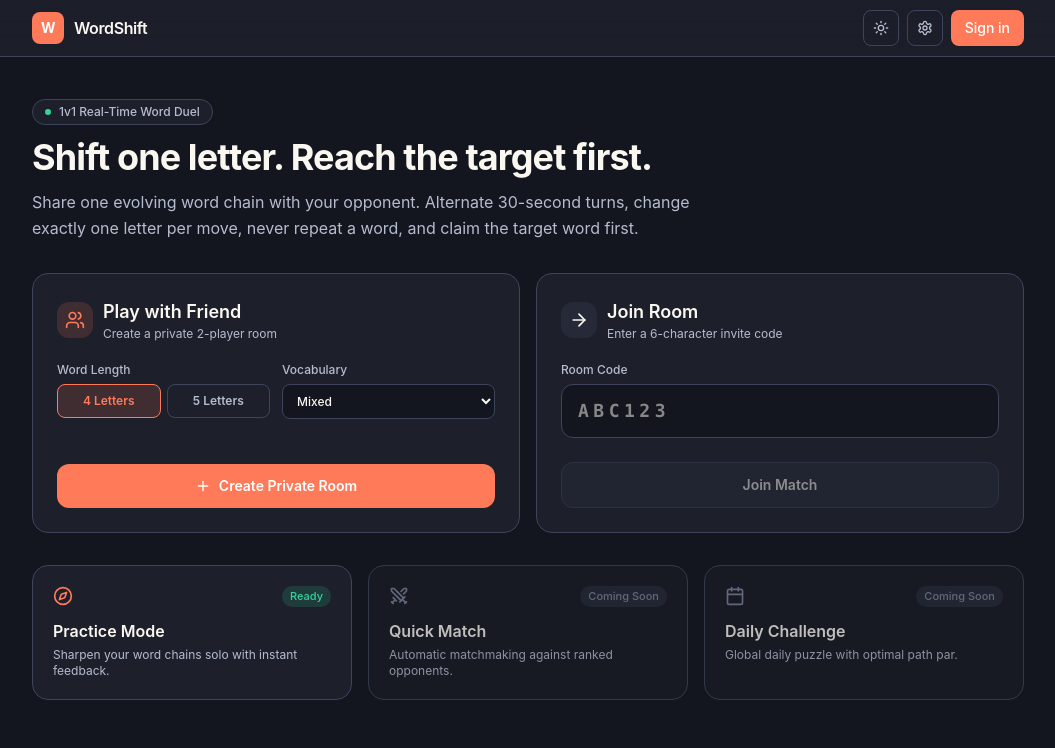
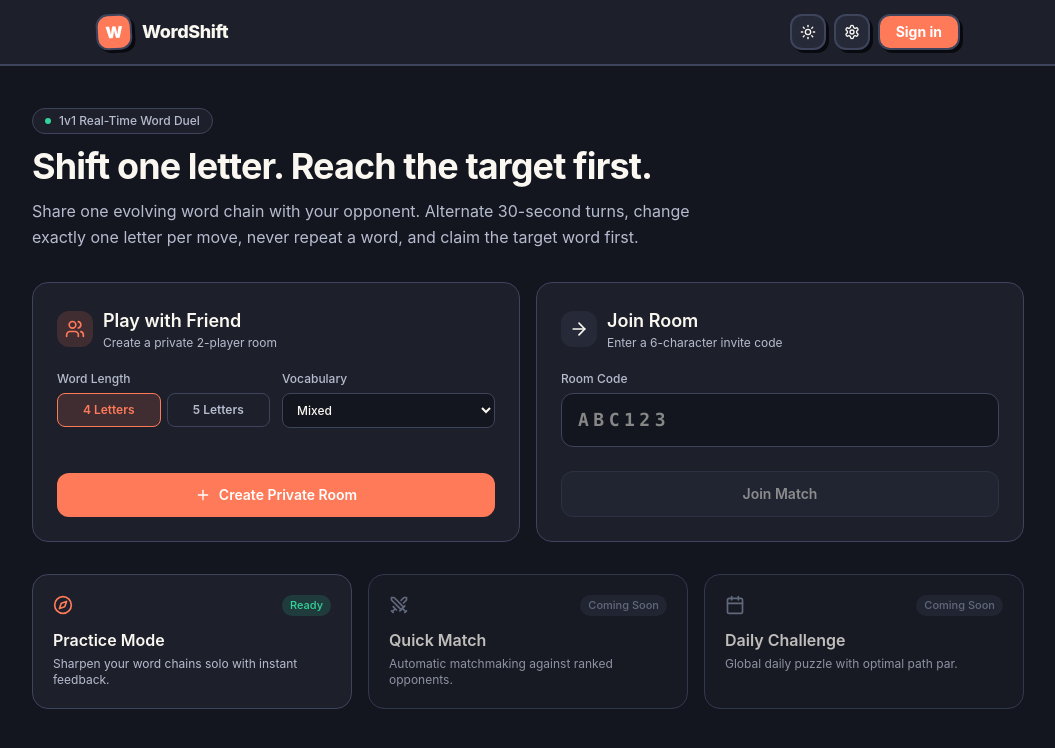
Before and after one commit to Tanmayxbhadre/WordGame, a Next.js app in the folder apps/web/: page / in a window 1280 px wide. Shown: the top 748 px of the page, without its empty margins (112-1167 px from the left). Built offline with nearby package versions, Linux system fonts and the light colour scheme; no server answers.

Commit message:
feat(web): update Navbar with sketch-style logo and pill buttons

```diff
--- a/apps/web/src/components/Navbar.tsx
+++ b/apps/web/src/components/Navbar.tsx
@@ -24,21 +24,21 @@ export function Navbar() {
   }, []);
 
   return (
-    <header className="sticky top-0 z-30 border-b border-[var(--border-subtle)] bg-[var(--bg-secondary)]/90 backdrop-blur-md">
-      <div className="mx-auto flex h-14 max-w-5xl items-center justify-between px-4">
-        <Link href="/" className="flex items-center gap-2.5 font-semibold tracking-tight">
-          <span className="flex h-8 w-8 items-center justify-center rounded-lg bg-[var(--accent)] text-sm font-bold text-white">
+    <header className="sticky top-0 z-30 border-b-2 border-[var(--border-subtle)] bg-[var(--bg-secondary)]">
+      <div className="mx-auto flex h-16 max-w-4xl items-center justify-between px-4">
+        <Link href="/" className="flex items-center gap-2.5 font-extrabold tracking-tight">
+          <span className="sketch-btn flex h-9 w-9 -rotate-3 items-center justify-center rounded-xl bg-[var(--accent)] text-base font-black text-white">
             W
           </span>
-          <span className="text-base text-[var(--text-primary)]">WordShift</span>
+          <span className="text-lg text-[var(--text-primary)]">WordShift</span>
         </Link>
 
-        <nav className="flex items-center gap-1.5 sm:gap-2">
+        <nav className="flex items-center gap-2">
           <button
             type="button"
             onClick={toggleTheme}
             aria-label="Toggle color theme"
-            className="flex h-9 w-9 items-center justify-center rounded-lg border border-[var(--border-subtle)] text-[var(--text-secondary)] transition hover:bg-[var(--bg-elevated)] hover:text-[var(--text-primary)]"
+            className="sketch-btn flex h-9 w-9 items-center justify-center rounded-xl bg-[var(--bg-elevated)] text-[var(--text-primary)]"
           >
             {theme === 'dark' ? <Sun className="h-4 w-4" /> : <Moon className="h-4 w-4" />}
           </button>
@@ -46,10 +46,10 @@ export function Navbar() {
           <Link
             href="/settings"
             aria-label="Settings"
-            className={`flex h-9 w-9 items-center justify-center rounded-lg border transition ${
+            className={`sketch-btn flex h-9 w-9 items-center justify-center rounded-xl ${
               pathname === '/settings'
-                ? 'border-[var(--accent)] bg-[var(--bg-elevated)] text-[var(--accent)]'
-                : 'border-[var(--border-subtle)] text-[var(--text-secondary)] hover:bg-[var(--bg-elevated)] hover:text-[var(--text-primary)]'
+                ? 'bg-[var(--accent)] text-white'
+                : 'bg-[var(--bg-elevated)] text-[var(--text-primary)]'
             }`}
           >
             <Settings className="h-4 w-4" />
@@ -58,10 +58,10 @@ export function Navbar() {
           {userEmail ? (
             <Link
               href="/profile"
-              className={`flex h-9 items-center gap-1.5 rounded-lg border px-3 text-sm font-medium transition ${
+              className={`sketch-btn flex h-9 items-center gap-1.5 rounded-xl px-3.5 text-sm font-bold ${
                 pathname === '/profile'
-                  ? 'border-[var(--accent)] bg-[var(--bg-elevated)] text-[var(--accent)]'
-                  : 'border-[var(--border-subtle)] text-[var(--text-primary)] hover:bg-[var(--bg-elevated)]'
+                  ? 'bg-[var(--accent)] text-white'
+                  : 'bg-[var(--bg-elevated)] text-[var(--text-primary)]'
               }`}
             >
               <User className="h-4 w-4" />
@@ -70,7 +70,7 @@ export function Navbar() {
           ) : (
             <Link
               href="/auth"
-              className="flex h-9 items-center rounded-lg bg-[var(--accent)] px-3.5 text-sm font-medium text-white transition hover:bg-[var(--accent-hover)]"
+              className="sketch-btn flex h-9 items-center rounded-xl bg-[var(--accent)] px-4 text-sm font-bold text-white"
             >
               Sign in
             </Link>
```
